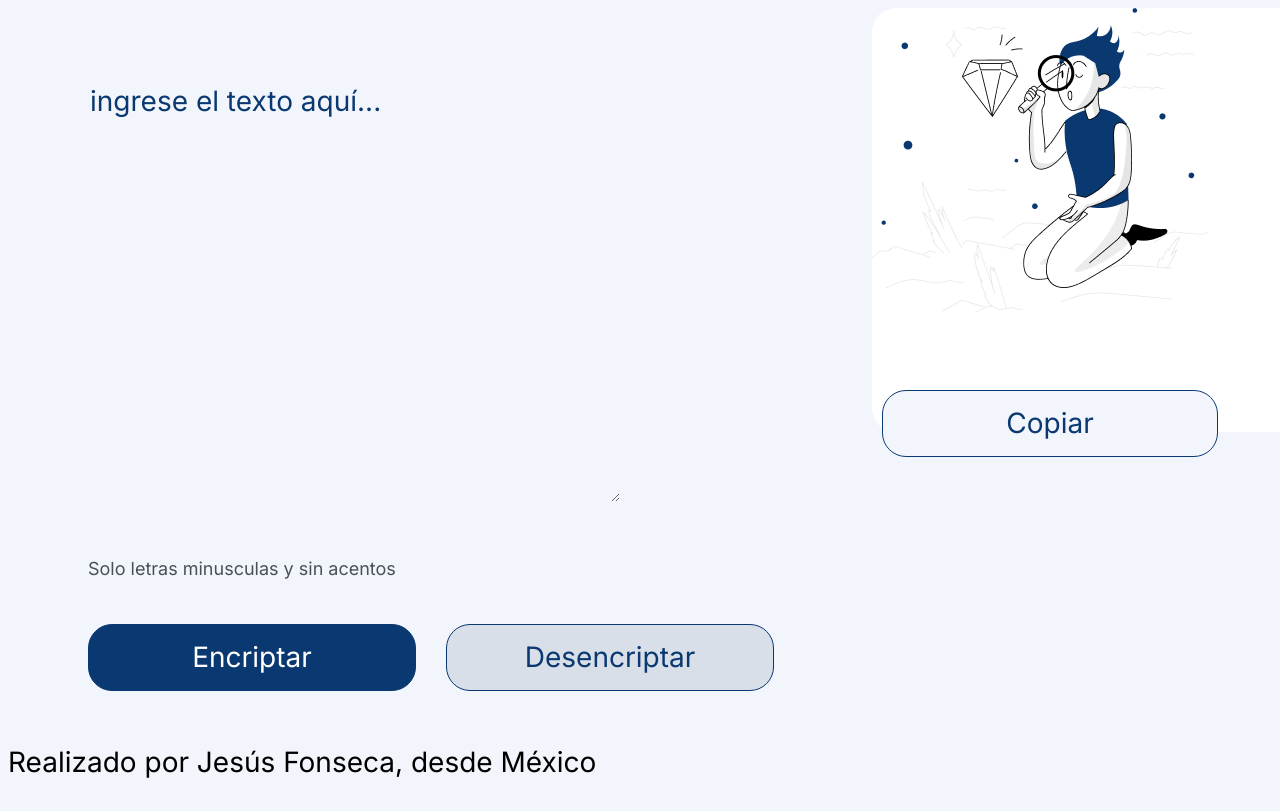
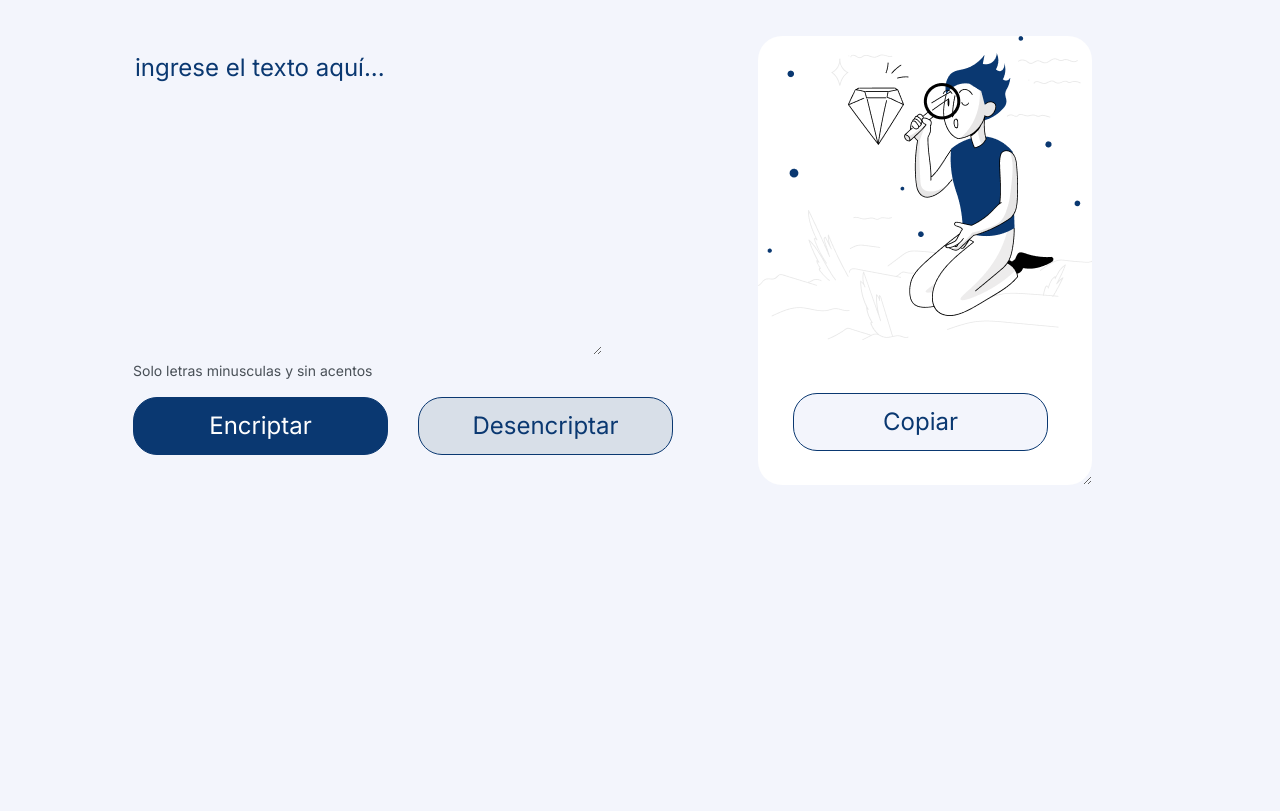
Before and after one commit to ElYisusF2/Challenge-1-ONE-Encriptador, a plain HTML site: page Encriptador.html in a window 1280 px wide. Shown: the part 80-891 px from the top of the page. After the commit the page ends 800 px from the top, so only its background shows below. Drawn offline with Linux system fonts and the light colour scheme.

Commit message:
Eliminando archivos de prueba .gitignore e index.html; se actualizó el código del challenge de encriptador con las funciones de los botones de Encriptado, Descencriptado y Copiado

```diff
--- a/Encriptador.html
+++ b/Encriptador.html
@@ -3,14 +3,13 @@
 
 	<head>
 		<meta charset="UTF-8">
-		<meta http-equiv="X-UA-Compatible" content="IE=edge">
+		<meta http-equiv="X-UA-Compatible">
 		<meta name="viewport" content="width=device-width, initial-scale=1.0">
-		<link rel="stylesheet" href="style.css">
 		<link rel="preconnect" href="https://fonts.googleapis.com">
 		<link rel="preconnect" href="https://fonts.gstatic.com" crossorigin>
 		<link href="https://fonts.googleapis.com/css2?family=Inter:wght@200;400&display=swap" rel="stylesheet">
+		<link rel="stylesheet" href="style.css">
 		<title> Encriptador de Yisus </title>
-
 	</head>
 
 	<body>
@@ -24,23 +23,19 @@
 					<h6 class="info">Solo letras minusculas y sin acentos</h6>
 				</div>
 				<div class="buttons">
-					<button class="encrypt" onclick="encrypt()">Encriptar</button>
-					<button class="decrypt" onclick="decrypt()">Desencriptar</button>
+					<button class="encrypt" onclick="encryptMessage()">Encriptar</button>
+					<button class="decrypt" onclick="decryptMessage()">Desencriptar</button>
 				</div>
 			</section>
 
 			<section>
 				<textarea class="message" cols="30" rows="10"></textarea>
 				<div>
-					<button class="copy">Copiar</button>
+					<button class="copy" onclick="copyMessage()">Copiar</button>
 				</div>
 
 			</section>
 		</main>
-
-		<footer>
-			<p>Realizado por Jesús Fonseca, desde México</p>
-		</footer>
 	</body>
 	<script src="script.js"></script>
 </html>
--- a/script.js
+++ b/script.js
@@ -1,7 +1,7 @@
 const textArea = document.querySelector(".text-area");
 const message = document.querySelector(".message");
 
-function encrypt(){
+function encryptMessage(){
 	const encryptedText = encrypt(textArea.value)
 	message.value = encryptedText
 	textArea.value = "";
@@ -20,7 +20,7 @@ function encrypt(encryptingString){
 	return encryptingString
 }
 
-function decrypt(){
+function decryptMessage(){
 	const decryptedText = decrypt(textArea.value)
 	message.value = decryptedText
 	textArea.value = "";
@@ -38,3 +38,12 @@ function decrypt(decryptingString){
 	}
 	return decryptingString
 }
+
+function copyMessage(){
+	var content = document.querySelector(".message");
+
+	content.select();
+	document.execCommand('copy');
+
+	alert("Texto Copiado!");
+}
--- a/style.css
+++ b/style.css
@@ -3,26 +3,26 @@
 	font-family: 'Inter';
 	font-style: normal;
 	font-weight: 400;
-	font-size: 28px;
-	line-height: 150%;
+	font-size: 24px;
+	line-height: 125%;
 }
 
 .logo{
 	padding-top: 10px;
-	margin-left: 10px;
-	width: 2%;
+	margin-left: 45px;
+	width: 1.25em;
 }
 
 main{
 	display: flex;
 	margin-bottom: 50px;
-	margin-left: 80px;
+	margin-left: 125px;
 }
 
 .text-area{
 	border: none;
 	color: #0A3871;
-	margin-top: 90px;
+	margin-top: 60px;
 	text-transform: lowercase;
 }
 ::placeholder{
@@ -40,10 +40,13 @@ main{
 	border: none;
 	border-radius: 24px;
 	color: #0A3871;
-	margin-left: 98px;
-	margin-top: 20px;
+	margin-left: 85px;
+	margin-top: 45px;
 	padding-left: 20px;
-	position: fixed;
+	padding-top: 15px;
+	position: absolute;
+	height: 18em;
+	width: 13em;
 }
 
 .message:focus{
@@ -61,8 +64,8 @@ main{
 	border-radius: 24px;
 	color: white;
 	cursor: pointer;
-	height: 67px;
-	width: 328px;
+	height: 58px;
+	width: 255px;
 }
 
 .decrypt{
@@ -71,9 +74,9 @@ main{
 	border-radius: 24px;
 	color: #0A3871;
 	cursor: pointer;
-	height: 67px;
+	height: 58px;
 	margin-left: 30px;
-	width: 328px;
+	width: 255px;
 }
 
 .copy{
@@ -81,14 +84,15 @@ main{
 	border-radius: 24px;
 	color: #0A3871;
 	cursor: pointer;
-	height: 67px;
-	margin-left: 108px;
+	height: 58px;
+	margin-left: 120px;
 	margin-top: 402px;
 	position: absolute;
-	width: 336px;
+	width: 255px;
 }
 
 .info{
+	margin: 0%;
 	color: #495057;
-	font-size: 18px;
+	font-size: 14px;
 }
```
Also changed, not shown: indexGitGithub.html (deleted, +0 -15 lines), 1 other file.
